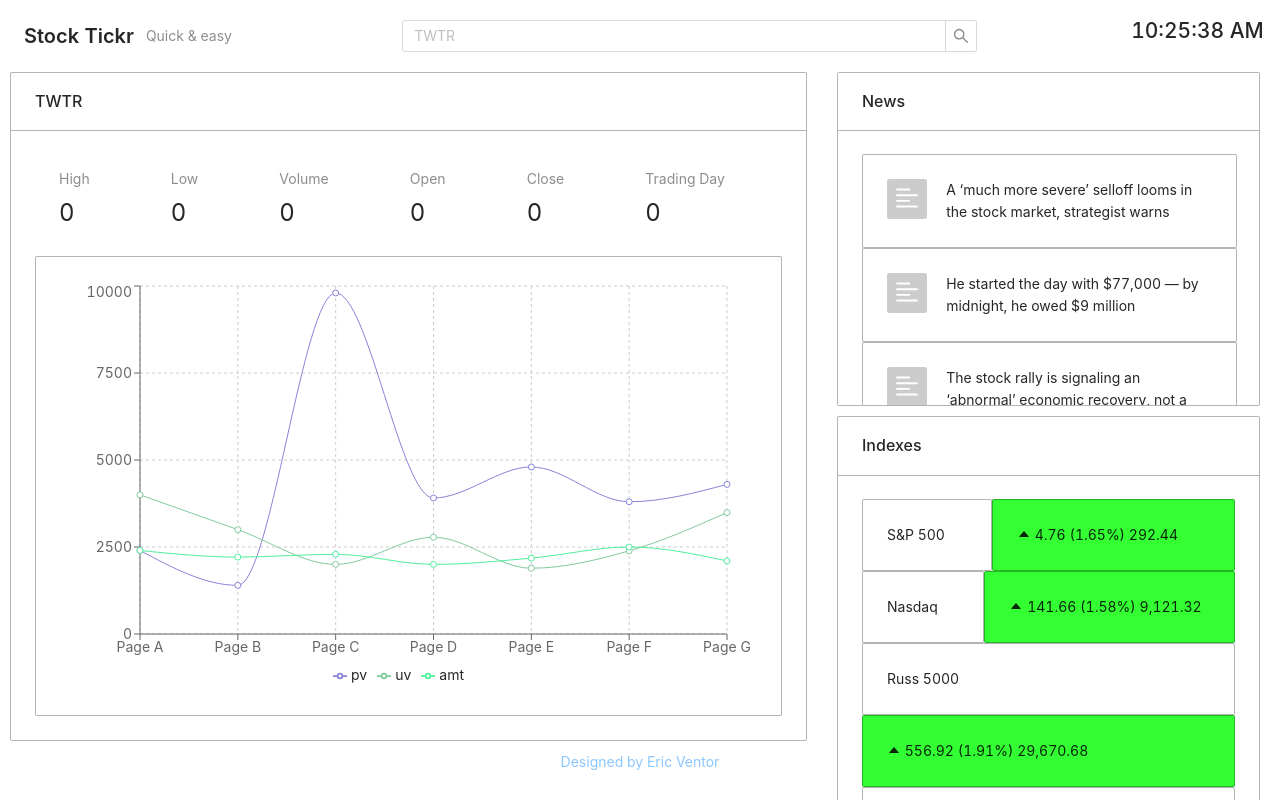
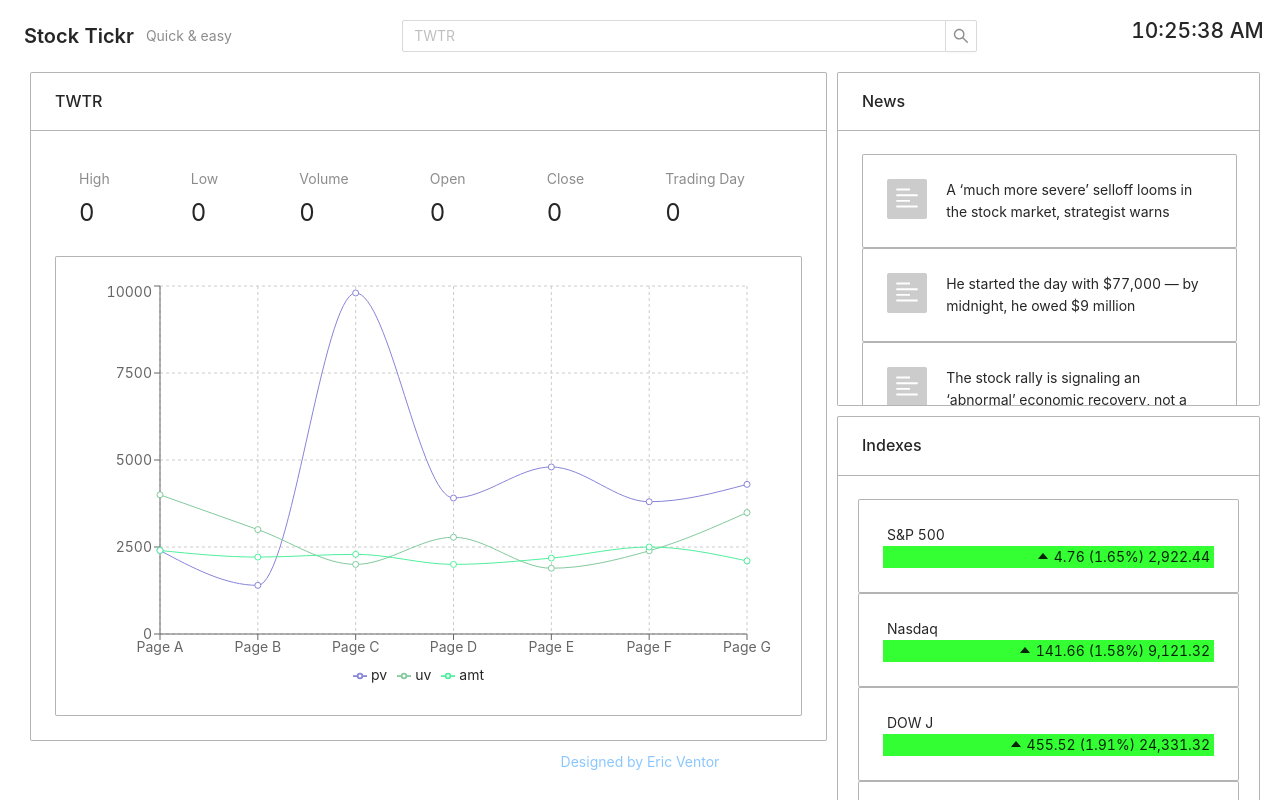
Before and after one commit to ericvtheg/react-stock-web-app, a React (Create React App) app: page / in a window 1280 px wide. Shown: the top 800 px of the page. Built offline with nearby package versions, Linux system fonts and the light colour scheme.

Commit message:
done working on frontend for now. Going to implement backend logic for the api calls. only thing left is resizing causes the ticker card to become too large and not go back into 2 columns. also could fix stock index positioning/sizing

```diff
--- a/src/CardBody.js
+++ b/src/CardBody.js
@@ -24,6 +24,16 @@
       <TickerInfo title="Trading Day" />
       <TickerGraph/>
     </Row>
+  );
+}
+
+function TickerInfo(props){
+  return(
+    <Col flex={1}  className="ticker-info-col">
+      <Row className="ticker-info-row ant-card-body">
+        <Statistic  title={props.title} value={props.value} />
+      </Row>
+    </Col>
   );
 }
 
@@ -71,16 +81,6 @@
   </Col>;
 }
 
-function TickerInfo(props){
-  return(
-    <Col flex={1}  className="ticker-info-col">
-      <Row className="ticker-info-row ant-card-body">
-        <Statistic  title={props.title} value={props.value} />
-      </Row>
-    </Col>
-  );
-}
-
 function NewsBody(){
   //fetch news content here
   //show loading while loading
@@ -88,7 +88,7 @@
     <>
       {/* <Switch checked={!loading} onChange={this.onChange} /> */}
       <Card title="News" className="card-news">
-          <div className="articles-news" style={{marginRight:"22px"}}>
+          <div className="articles-news" style={{margin:"0px 22px 0px 0px", paddingBottom: "22px"}}>
             <NewsContents image="img" headline="A ‘much more severe’ selloff looms in the stock market, strategist warns" />
             <NewsContents image="img" headline="He started the day with $77,000 — by midnight, he owed $9 million" />
             <NewsContents image="img" headline="The stock rally is signaling an ‘abnormal’ economic recovery, not a V-shaped coronavirus rebound" />
@@ -123,26 +123,28 @@
   //show loading while loading
   return(
     <Card title="Indexes" style={{height:"auto"}} className="card-stocks">
+      <div>
         <StockContents
-          stockTitle="S&P 500&nbsp;&nbsp;&nbsp;"
-          stockPrice={292.44}
+          stockTitle="S&P 500"
+          stockPrice={2922.44}
           stockChange={4.76}
           stockChangePercent={1.65} />
         <StockContents
-          stockTitle="Nasdaq&nbsp;&nbsp;&nbsp;&nbsp;&nbsp;"
+          stockTitle="Nasdaq"
           stockPrice={9121.32}
           stockChange={141.66}
           stockChangePercent={1.58} />
         <StockContents
-          stockTitle="Russ 5000"
-          stockPrice={29670.68}
-          stockChange={556.92}
-          stockChangePercent={1.91} />
-        <StockContents
-          stockTitle="DOW J&nbsp;&nbsp;&nbsp;&nbsp;&nbsp;&nbsp;&nbsp;"
+          stockTitle="DOW J"
           stockPrice={24331.32}
           stockChange={455.52}
           stockChangePercent={1.91} />
+        <StockContents
+          stockTitle="Russel 5000"
+          stockPrice={256331.32}
+          stockChange={455.52}
+          stockChangePercent={1.91} />
+      </div>
     </Card>
   );
 }
@@ -158,18 +160,20 @@
   //event handle on click to switch between percent and actual value
 
   return(
-    <Row>
-      <Col flex={1}>
-        <Card>{props.stockTitle}</Card>
+    <Row gutter={[8, 8]}>
+      <Card className="stock-indexes">
+        <Col>
+        {props.stockTitle}
         </Col>
-      <Col flex={3}>
-        <Card style={{background: percToColor(props.stockChangePercent), whiteSpace: "pre"}}>
+        <Col
+          style={{background: percToColor(props.stockChangePercent), textAlign:"right", whiteSpace: "nowrap"}}
+        >
           {arrowDirection}&nbsp;{props.stockChange.toLocaleString()} ({props.stockChangePercent}%)
           <span>
               &nbsp;{props.stockPrice.toLocaleString()}
           </span>
+        </Col>
       </Card>
-      </Col>
     </Row>
   );
 }
--- a/src/index.css
+++ b/src/index.css
@@ -30,7 +30,7 @@
 }
 
 .card-ticker{
-  width: 100%;
+  width: auto;
   height: 100%;
   float: left;
   margin-bottom: 0px;
@@ -63,7 +63,7 @@
 
 .news-and-stocks-col{
   width: auto;
-  margin: 0px 20px;
+  /* margin: 0px 20px; */
   padding-bottom: 10px;
   /* max-height: 800px; */
 }
@@ -93,6 +93,11 @@
   width: auto;
   min-width: 100%;
   margin: 10px 0px 0px 0px;
+  overflow-y: scroll;
+}
+
+.stock-indexes{
+  min-width: 100%;
 }
 
 .footer{
--- a/src/index.js
+++ b/src/index.js
@@ -21,7 +21,7 @@
     <Layout style={{background: "white"}}>
       <Header />
       <Layout style={{background: "white"}} >
-        <Row>
+        <Row style={{margin:"0px 20px"}}>
           <Col flex={"4 1 350px"} className="ticker-col antd-flex-grow-1">
             <TickerBody title="TWTR"/>
           </Col>
```
Lines whose indentation alone changed are shown as unchanged.
